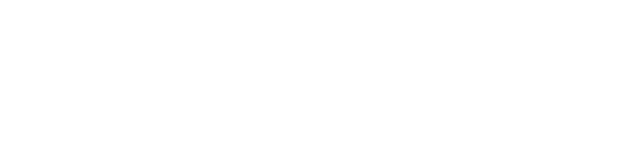
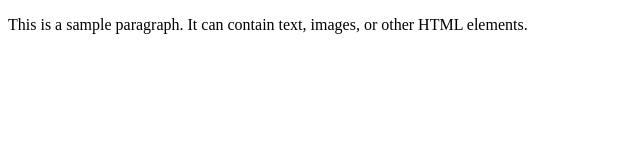
Before and after one commit to shreya-kushwaha40/B34-demo, a plain HTML site: page index.html in a window 1280 px wide. Shown: the whole page, without its empty margins (0-640 px from the left). Drawn offline with Linux system fonts and the light colour scheme.

Commit message:
Update index.html

```diff
--- a/index.html
+++ b/index.html
@@ -3,6 +3,7 @@
 <head>
     <meta charset="UTF-8">
     <meta name="viewport" content="width=device-width, initial-scale=1.0">
+    <p>This is a sample paragraph. It can contain text, images, or other HTML elements.</p>
     <title>Document</title>
 </head>
 <body>
```
